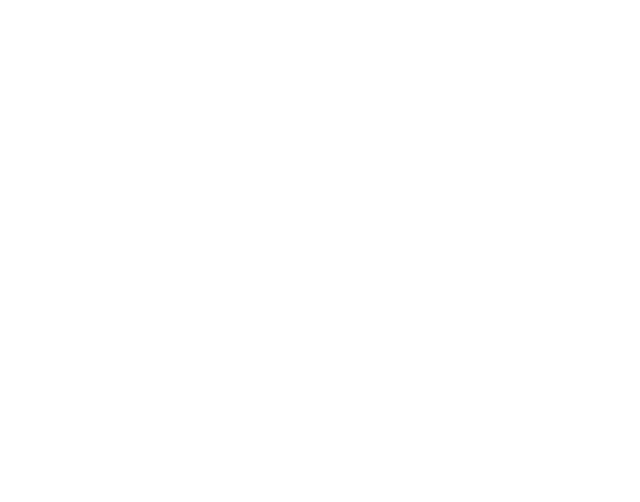
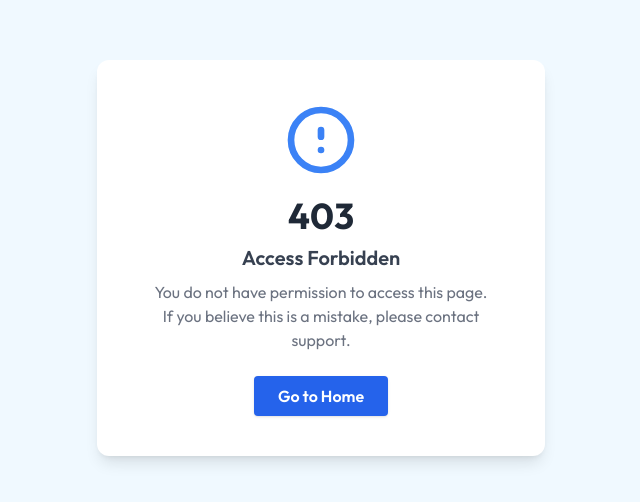
Before and after one commit to oseogbe/9jajobplug, a React (Vite) app in the folder client/: page /forbidden in a window 1280 px wide. Before the commit this address had no page. Shown: the part 142-644 px from the top of the page, without its empty margins (319-959 px from the left). Built offline with nearby package versions, Linux system fonts and the light colour scheme.

Commit message:
feat: authenticated and role-based routing

```diff
--- a/client/src/App.jsx
+++ b/client/src/App.jsx
@@ -3,30 +3,56 @@ import { Route, Routes } from 'react-router-dom';
 
 import RootLayout from '@/layouts/RootLayout';
 import AuthLayout from '@/layouts/AuthLayout';
+
 import Home from '@/pages/Home';
-import ApplyJob from '@/pages/ApplyJob';
-import Applications from '@/pages/Applications';
+import Login from '@/pages/Auth/Login';
 import Register from '@/pages/Auth/Register';
-import Login from '@/pages/Auth/Login';
-import RecruiterLogin from './components/modals/RecruiterLogin';
-import { AppContext } from './context/AppContext';
+import ApplyJob from '@/pages/Talent/ApplyJob';
+import Applications from '@/pages/Talent/Applications';
+import Dashboard from '@/pages/Recruiter/Dashboard';
+import AddJob from '@/pages/Recruiter/AddJob';
+import ManageJobs from '@/pages/Recruiter/ManageJobs';
+import ViewApplications from '@/pages/Recruiter/ViewApplications';
+import RecruiterLogin from '@/components/modals/RecruiterLogin';
+import Forbidden from '@/pages/Forbidden';
+
+import ProtectedRoute from '@/components/ProtectedRoute';
+
+import { AppContext } from '@/context/AppContext';
 
 const App = () => {
-  const { showRecruiterLogin } = useContext(AppContext)
+  const { showRecruiterLogin } = useContext(AppContext);
 
   return (
     <div>
       {showRecruiterLogin && <RecruiterLogin />}
       <Routes>
+        {/* All routes under RootLayout are protected */}
+        <Route element={<ProtectedRoute />}>
           <Route element={<RootLayout />}>
             <Route path="/" element={<Home />} />
+            {/* Talent-only routes */}
+            <Route element={<ProtectedRoute roles={['talent']} />}>
               <Route path="/apply-job/:id" element={<ApplyJob />} />
               <Route path="/applications" element={<Applications />} />
             </Route>
+            {/* Recruiter-only routes */}
+            <Route element={<ProtectedRoute roles={['recruiter']} />}>
+              <Route path="/dashboard" element={<Dashboard />}>
+                <Route path='add-job' element={<AddJob />} />
+                <Route path='manage-jobs' element={<ManageJobs />} />
+                <Route path='view-applications' element={<ViewApplications />} />
+              </Route>
+            </Route>
+          </Route>
+        </Route>
+        {/* Auth routes (public) */}
         <Route element={<AuthLayout />}>
           <Route path="/register" element={<Register />} />
           <Route path="/login" element={<Login />} />
         </Route>
+        {/* Forbidden page */}
+        <Route path="/forbidden" element={<Forbidden />} />
       </Routes>
     </div>
   );
--- /dev/null
+++ b/client/src/components/ProtectedRoute.jsx
@@ -0,0 +1,41 @@
+import React, { useContext } from 'react';
+import { Navigate, Outlet, useLocation } from 'react-router-dom';
+
+import { AuthContext } from '@/context/AuthContext';
+
+import Loading from '@/components/Loading';
+
+/**
+ * ProtectedRoute
+ * - Checks if user is authenticated
+ * - Optionally checks if user has one of the allowed roles
+ * - Redirects to login if not authenticated
+ * - Redirects to /forbidden if authenticated but not authorized
+ *
+ * @param {string[]} roles - Array of allowed roles (optional)
+ * @returns {JSX.Element}
+ */
+const ProtectedRoute = ({ roles }) => {
+  const { isAuthenticated, user, loadingUser } = useContext(AuthContext);
+  const location = useLocation();
+
+  if (loadingUser) {
+    // Use the shared Loading spinner
+    return <Loading />;
+  }
+
+  if (!isAuthenticated) {
+    // Not logged in, redirect to login
+    return <Navigate to="/login" state={{ from: location }} replace />;
+  }
+
+  if (roles && roles.length > 0 && (!user || !roles.includes(user.role))) {
+    // Authenticated but not authorized
+    return <Navigate to="/forbidden" replace />;
+  }
+
+  // Authorized, render child routes
+  return <Outlet />;
+};
+
+export default ProtectedRoute;
--- /dev/null
+++ b/client/src/pages/Forbidden.jsx
@@ -0,0 +1,25 @@
+import React from 'react';
+import { Link } from 'react-router-dom';
+
+const Forbidden = () => (
+  <div className="min-h-screen flex flex-col items-center justify-center bg-sky-50 px-4">
+    <div className="bg-white shadow-lg rounded-xl p-10 flex flex-col items-center max-w-md w-full">
+      <div className="text-blue-500 mb-4">
+        <svg xmlns="http://www.w3.org/2000/svg" className="h-20 w-20" fill="none" viewBox="0 0 24 24" stroke="currentColor">
+          <path strokeLinecap="round" strokeLinejoin="round" strokeWidth={2} d="M12 9v2m0 4h.01M21 12c0 4.97-4.03 9-9 9s-9-4.03-9-9 4.03-9 9-9 9 4.03 9 9z" />
+        </svg>
+      </div>
+      <h1 className="text-4xl font-bold text-gray-800 mb-2">403</h1>
+      <h2 className="text-xl font-semibold text-gray-700 mb-2">Access Forbidden</h2>
+      <p className="text-gray-500 mb-6 text-center">You do not have permission to access this page.<br/>If you believe this is a mistake, please contact support.</p>
+      <Link
+        to="/"
+        className="inline-block bg-blue-600 hover:bg-blue-700 text-white font-semibold py-2 px-6 rounded transition-colors duration-200 shadow"
+      >
+        Go to Home
+      </Link>
+    </div>
+  </div>
+);
+
+export default Forbidden;
--- /dev/null
+++ b/client/src/pages/Recruiter/AddJob.jsx
@@ -0,0 +1,9 @@
+import React from 'react'
+
+const AddJob = () => {
+  return (
+    <div>AddJob</div>
+  )
+}
+
+export default AddJob
--- /dev/null
+++ b/client/src/pages/Recruiter/Dashboard.jsx
@@ -0,0 +1,12 @@
+import React from 'react';
+import { Outlet } from 'react-router-dom';
+
+const Dashboard = () => {
+  return (
+    <div className='min-h-screen'>
+
+    </div>
+  );
+};
+
+export default Dashboard;
--- /dev/null
+++ b/client/src/pages/Recruiter/ManageJobs.jsx
@@ -0,0 +1,9 @@
+import React from 'react'
+
+const ManageJobs = () => {
+  return (
+    <div>ManageJobs</div>
+  )
+}
+
+export default ManageJobs
--- /dev/null
+++ b/client/src/pages/Recruiter/ViewApplications.jsx
@@ -0,0 +1,9 @@
+import React from 'react'
+
+const ViewApplications = () => {
+  return (
+    <div>ViewApplications</div>
+  )
+}
+
+export default ViewApplications
```
Also changed, not shown: client/src/pages/Talent/Applications.jsx (renamed from client/src/pages/Applications.jsx), client/src/pages/Talent/ApplyJob.jsx (renamed from client/src/pages/ApplyJob.jsx), 1 other file (tests, documents, lock files or other folders). Lines whose indentation alone changed are shown as unchanged.
